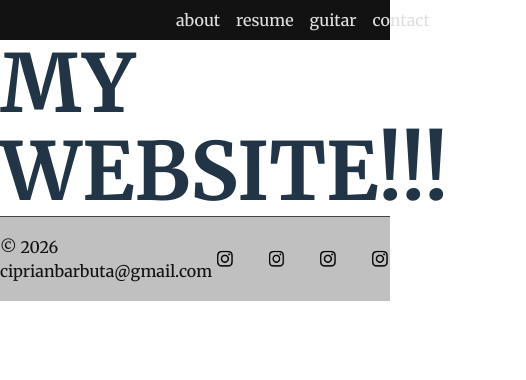
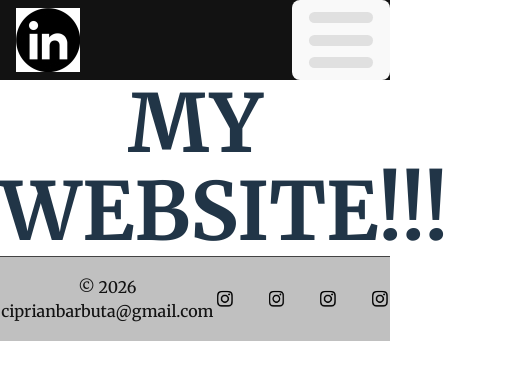
Before and after one commit to ciprix19/my-website, a React (Vite) app in the folder frontend/: page / in a window 390 px wide. Shown: the top 380 px of the page, 526 px wide, since content can reach past the window. Built offline with nearby package versions, Linux system fonts and the light colour scheme.

Commit message:
feat(react): hamburger menu implemented for mobile resolution

```diff
--- a/frontend/src/App.css
+++ b/frontend/src/App.css
@@ -2,18 +2,35 @@
     /* max-width: 1280px; */
     margin: 0 auto;
     /* padding: 2rem; */
+    text-align: center;
 }
 
 .two-column-layout {
     display: grid;
-    grid-template-columns: 1fr 1fr;
     place-items: center;
 }
 
 .three-column-layout {
     display: grid;
-    grid-template-columns: 1fr 1fr 1fr;
     place-items: center;
+}
+.wrapper {
+    margin-inline: auto;
+    max-inline-size: 1280px;
+    inline-size: 100%;
+}
+
+@media screen and (width > 720px) {
+    #root {
+        text-align: left;
+    }
+
+    .two-column-layout {
+        grid-template-columns: 1fr 1fr;
+    }
+    .three-column-layout {
+        grid-template-columns: 1fr 1fr 1fr;
+    }
 }
 
 /* .logo {
--- a/frontend/src/App.tsx
+++ b/frontend/src/App.tsx
@@ -6,6 +6,7 @@ import Footer from './layouts/footer/footer'
 import Landing from './layouts/landing/landing'
 import NotFound from './layouts/not-found/not-found'
 import About from './layouts/about/about'
+import Contact from './layouts/contact/contact'
 
 function App() {
     const [count, setCount] = useState(0);
@@ -19,7 +20,7 @@ function App() {
                 {/* <Route path='/learn' element={<Learn />}></Route> */}
                 {/* <Route path='/portofolio' element={<Portofolio />}></Route> */}
                 {/* <Route path='/guitar' element={<Guitar />}></Route> */}
-                {/* <Route path='/contact' element={<Contact />}></Route> */}
+                <Route path='/contact' element={<Contact />}></Route>
                 <Route path='/not-found' element={<NotFound />}></Route>
             </Routes>
             <Footer></Footer>
--- a/frontend/src/index.css
+++ b/frontend/src/index.css
@@ -14,6 +14,7 @@ html {
     font-weight: 400;
 
     --color-background: #121212;
+    --color-background-light: #222;
     --color-primary-text: #E0E0E0;
     --color-secondary-text: #B0B0B0;
     --color-border: #444444;
@@ -37,7 +38,6 @@ a {
     color: var(--color-background);
     text-decoration: inherit;
 }
-
 a:hover {
     color: var(--color-accent);
     cursor: pointer;
@@ -52,6 +52,12 @@ h1 {
     font-size: 5rem;
     line-height: 1.1;
 }
+h2 {
+    font-size: 2rem;
+}
+h3 {
+    font-size: 1.5rem;
+}
 
 button {
     border-radius: 8px;
@@ -60,13 +66,13 @@ button {
     font-size: 1em;
     font-weight: 500;
     font-family: inherit;
-    background-color: #1a1a1a;
+    background-color: var(--color-background);
     cursor: pointer;
     transition: border-color 0.25s;
 }
 
 button:hover {
-    border-color: #646cff;
+    border-color: var(--color-accent);
 }
 
 button:focus,
@@ -80,8 +86,10 @@ img {
 }
 
 section {
-    margin-block: 2rem;
+    padding-inline: 5rem;
+    padding-block: 5rem;
 }
+
 
 @media (prefers-color-scheme: light) {
     :root {
--- a/frontend/src/layouts/about/styles/about.css
+++ b/frontend/src/layouts/about/styles/about.css
@@ -1,17 +1,11 @@
 .about > section:nth-of-type(1) {
-
-}
-
-.about > section {
-    padding: 5rem;
-    padding-inline: 25rem;
+    padding-block: 10rem;
 }
 
 .about > section:nth-of-type(2) {
     background-color: var(--color-light-accent);
-    outline: 1px var(--color-border) solid;
+    border: 1px var(--color-accent) solid;
 }
-
 .about li {
     list-style: none;
 }
--- /dev/null
+++ b/frontend/src/layouts/contact/contact.tsx
@@ -0,0 +1,8 @@
+import './styles/contact.css'
+
+export default function Contact() {
+    return (
+        <main>
+        </main>
+    );
+}
--- a/frontend/src/layouts/header/header.tsx
+++ b/frontend/src/layouts/header/header.tsx
@@ -1,40 +1,56 @@
 import { Link } from 'react-router-dom';
 import './styles/header.css'
+import { useState } from 'react';
 
 export default function Header() {
+    const [isMenuOpen, setIsMenuOpen] = useState(false);
+
+    function toggleMenu() {
+        setIsMenuOpen(!isMenuOpen);
+    }
+
     return (
-        <header className="main-header">
-            <nav>
-                <ul>
+        <header className='main-header'>
+            <div className='nav-wrapper wrapper'>
+                <Link to='/'><img src='images/linkedin-64x64.jpg' alt='logo'></img></Link>
+                <button className={`hamburger ${isMenuOpen ? 'active' : ''}`} onClick={toggleMenu} aria-label="Toggle navigation menu" aria-expanded={isMenuOpen}>
+                    <span className="bar"></span>
+                    <span className="bar"></span>
+                    <span className="bar"></span>
+                </button>
+                <nav className='primary-navigation'>
+                    <ul className={`nav-menu ${isMenuOpen ? 'active' : ''}`}>
+                        <li><Link to='/about' onClick={() => setIsMenuOpen(false)}>about</Link></li>
+                        <li><Link to='/resume' onClick={() => setIsMenuOpen(false)}>resume</Link></li>
+                        <li><Link to='/guitar' onClick={() => setIsMenuOpen(false)}>guitar</Link></li>
+                        <li><Link to='/contact' onClick={() => setIsMenuOpen(false)}>contact</Link></li>
                         <li>
-                        <Link to='/'><img src="images/linkedin-64x64.jpg" alt="linkedin"></img></Link>
-                    </li>
-                    <li><Link to='/about'>about</Link></li>
-                    <li><Link to='/resume'>resume</Link></li>
-                    <li><Link to='/guitar'>guitar</Link></li>
-                    <li><Link to='/contact'>contact</Link></li>
+                            <ul className='socials'>
                                 <li>
                                     <a href='https://www.linkedin.com/in/ciprix19/' target='_blank'>
-                            <img src="images/insta-32x32.png" alt="linkedin"></img>
+                                        <img src='images/insta-32x32.png' alt='linkedin'></img>
                                     </a>
                                 </li>
                                 <li>
                                     <a href='https://github.com/ciprix19' target='_blank'>
-                            <img src="images/insta-32x32.png" alt="github"></img>
+                                        <img src='images/insta-32x32.png' alt='github'></img>
                                     </a>
                                 </li>
                                 <li>
                                     <a href='https://www.instagram.com/cipri_.b/' target='_blank'>
-                            <img src="images/insta-32x32.png" alt="insta"></img>
+                                        <img src='images/insta-32x32.png' alt='insta'></img>
                                     </a>
                                 </li>
                                 <li>
                                     <a href='https://www.facebook.com/cipri.barbuta/' target='_blank'>
-                            <img src="images/insta-32x32.png" alt="fb"></img>
+                                        <img src='images/insta-32x32.png' alt='fb'></img>
                                     </a>
                                 </li>
                             </ul>
+                        </li>
+                    </ul>
                 </nav>
+            </div>
         </header>
     );
 }
--- a/frontend/src/layouts/header/styles/header.css
+++ b/frontend/src/layouts/header/styles/header.css
@@ -1,37 +1,121 @@
 .main-header {
+    /* background-color: red; */
     background-color: var(--color-background);
     position: sticky;
     top: 0;
     display: flex;
-    justify-content: space-around;
-    align-items: center;
+    justify-content: center;
 }
 
-.main-header > nav {
+.nav-wrapper {
     display: flex;
+    flex-wrap: wrap;
+    justify-content: space-between;
+    align-items: center;
+    min-block-size: 5rem;
+    max-block-size: 5rem;
+}
+.primary-navigation {
+    width: 100%;
+}
+.nav-wrapper > a > img {
+    margin-left: 1rem;
 }
 
-.main-header > nav > ul {
-    list-style: none;
-    display: flex;
-    gap: 1rem;
+.nav-menu {
+    display: none;
+    background: linear-gradient(var(--color-background));
+    width: 100%;
 }
-
-.main-header > nav > ul > li:nth-of-type(1) {
-    margin-right: 10rem;
-}
-
-.main-header > nav > ul > li:nth-of-type(6) {
-    margin-left: 2rem;
-}
-
-.main-header > nav > ul > li {
-    padding-block: 0.5rem;
+.nav-menu > li {
+    padding-block: 1rem;
     display: flex;
     align-items: center;
     justify-content: center;
+}
+.nav-menu.active {
+    display: block;
+}
+.nav-menu.active > li {
+    outline: 1px solid var(--color-border);
 }
 
 .main-header a {
     color: var(--color-primary-text);
 }
+.main-header a:hover {
+    color: var(--color-accent);
+}
+
+.socials {
+    display: flex;
+    align-items: center;
+    gap: 0.5rem;
+}
+
+.bar {
+    display: block;
+    inline-size: 4rem;
+    height: 0.7rem;
+    margin: 0.7rem auto;
+    border-radius: 20px;
+    transition: all 0.3s ease-in-out;
+    background-color: var(--color-primary-text);
+}
+
+.hamburger {
+    padding: 0rem 1rem;
+    display: block;
+    cursor: pointer;
+}
+.hamburger.active .bar:nth-child(1) {
+    transform: translateY(1.4rem) rotate(45deg);
+}
+.hamburger.active .bar:nth-child(2) {
+    opacity: 0;
+}
+.hamburger.active .bar:nth-child(3) {
+    transform: translateY(-1.4rem) rotate(-45deg);
+}
+
+@media screen and (width > 720px) {
+    .hamburger {
+        display: none;
+    }
+
+    .nav-wrapper {
+        flex-wrap: nowrap;
+    }
+
+    .nav-menu {
+        position: static;
+        top: auto;
+        flex-direction: row;
+        display: flex;
+        background: none;
+        width: auto;
+        padding-inline: 1rem;
+    }
+    .nav-menu.active {
+        outline: none;
+        display: flex;
+    }
+    .nav-menu.active > li {
+        outline: none;
+    }
+
+    .nav-menu {
+        display: flex;
+        gap: 1rem;
+    }
+    .nav-menu > li:nth-of-type(1) {
+        margin-left: 10rem;
+    }
+    .nav-menu > li:nth-of-type(5) {
+        margin-left: 2rem;
+    }
+
+    .primary-navigation {
+        width: auto;
+    }
+}
```
Also changed, not shown: frontend/src/layouts/about/about.tsx (+10 -4 lines), frontend/src/layouts/contact/styles/contact.css (added). Lines whose indentation alone changed are shown as unchanged.
